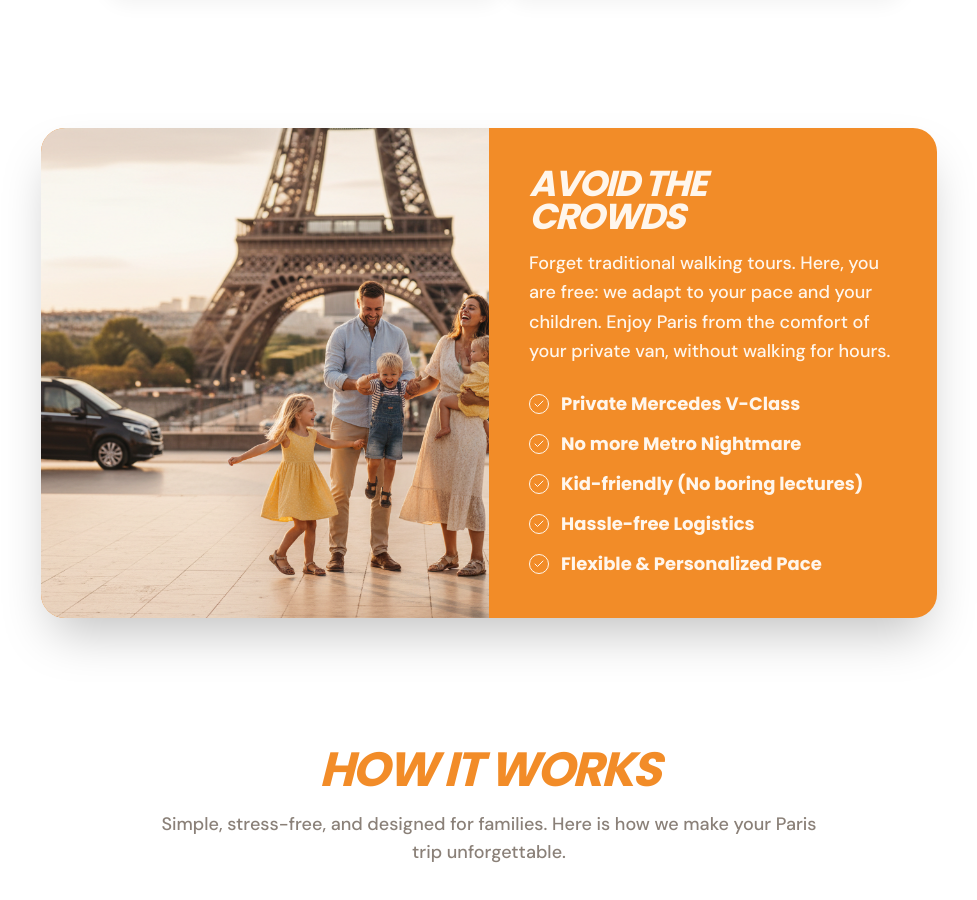
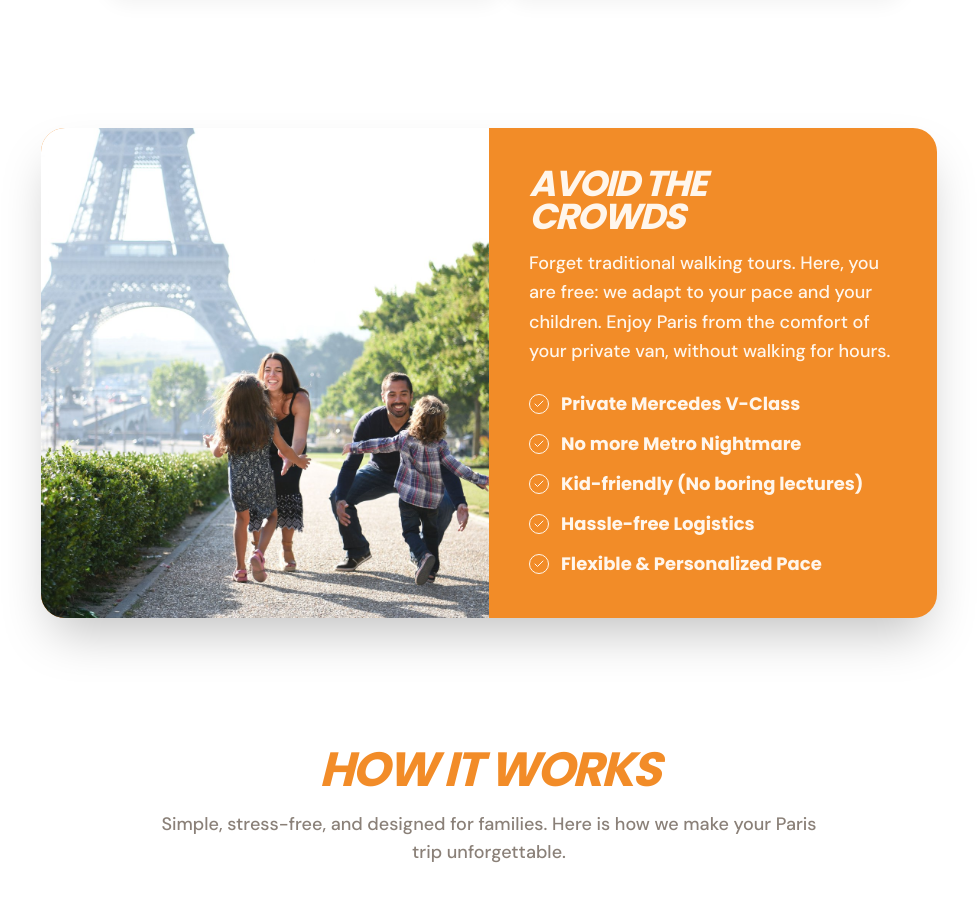
Before and after one commit to Shamirmam/paris-family-tour, a React (Vite) app: page / in a window 1280 px wide. Shown: the part 1540-2440 px from the top of the page, without its empty margins (151-1128 px from the left). Built offline with nearby package versions, Linux system fonts and the light colour scheme.

Commit message:
Correction du chemin de l'image : utilisation de paris-libre.jpg au lieu de paris-libre.png

```diff
--- a/src/App.tsx
+++ b/src/App.tsx
@@ -322,7 +322,7 @@ export default function App() {
             {/* Left: Image */}
             <div className="md:w-1/2 h-[250px] md:h-auto overflow-hidden">
               <img
-                src="/paris-family.png"
+                src="/paris-libre.jpg"
                 alt="Avoid the crowds"
                 className="w-full h-full object-cover"
               />
```
Also changed, not shown: 1 other file (tests, documents, lock files or other folders).
